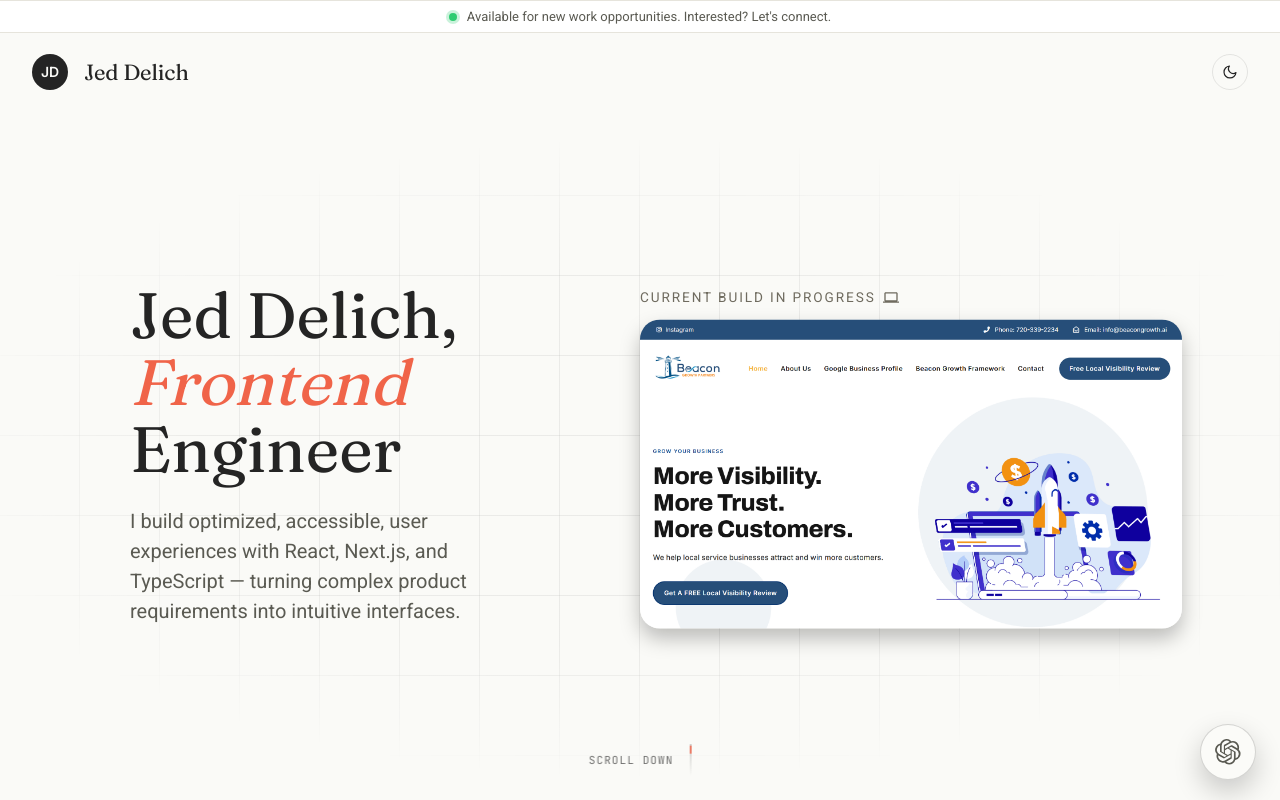
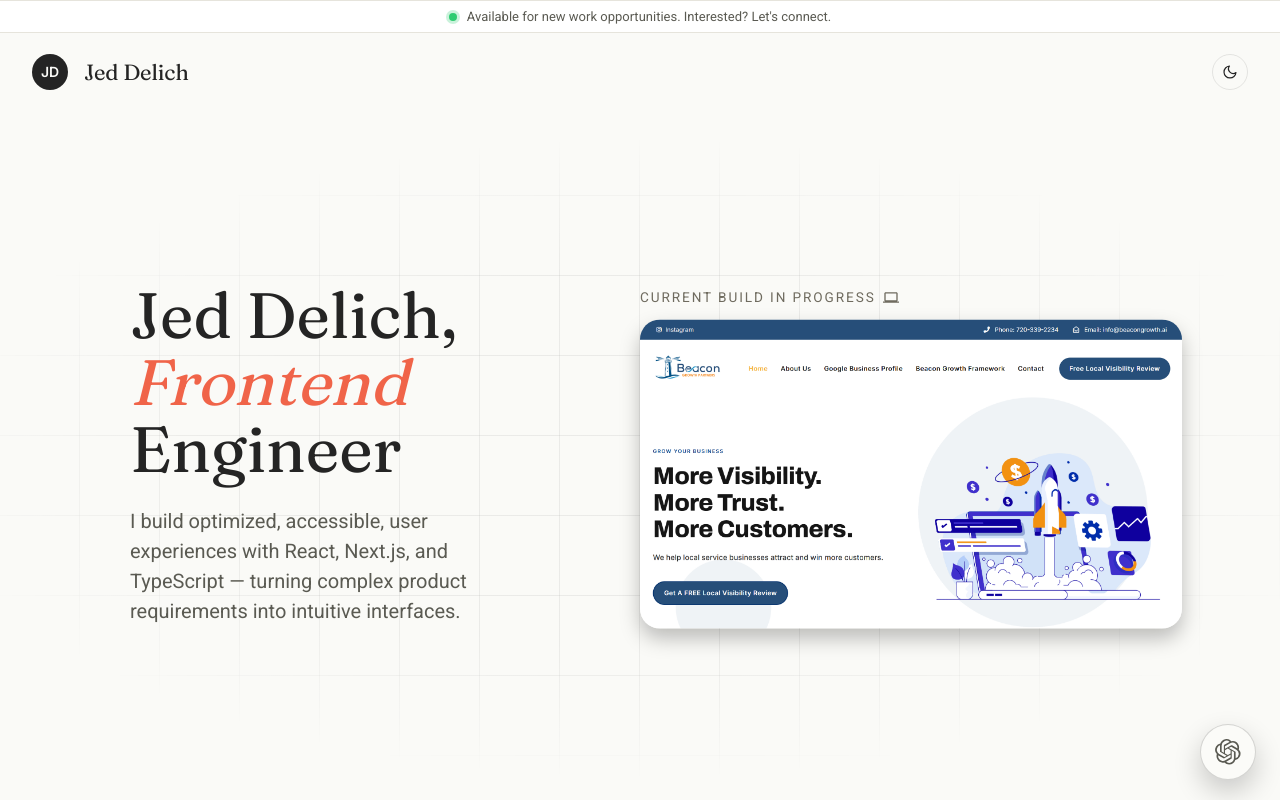
Before and after one commit to jeddelich/next-portfolio, a Next.js app: page / in a window 1280 px wide. Shown: the top 800 px of the page. Built offline with nearby package versions, Linux system fonts and the light colour scheme.

Commit message:
chore: temporarily remove scroll down component

```diff
--- a/components/ui/LandingClientShell.tsx
+++ b/components/ui/LandingClientShell.tsx
@@ -25,7 +25,7 @@ function LandingClientShell({ children }: LandingClientShellProps) {
       className={`${styles.landingPage} ${darkMode ? styles.landingPageDark : ""} ${hasScrolled ? styles.landingPageScrolled : ""}`}
     >
       <>
-        <ScrollDown />
+        {/* <ScrollDown /> */}
         <FloatingQuickLinks />
         {children}
       </>
```
Also changed, not shown: components/ui/Hero.tsx (+4 -8 lines).
